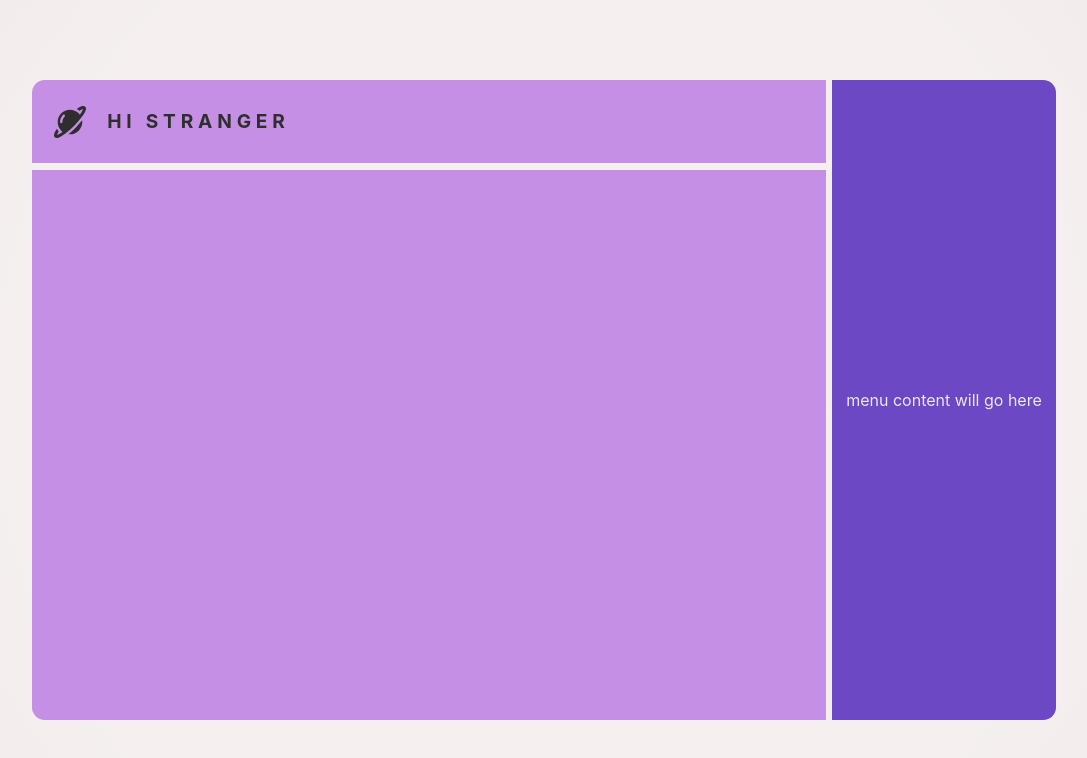
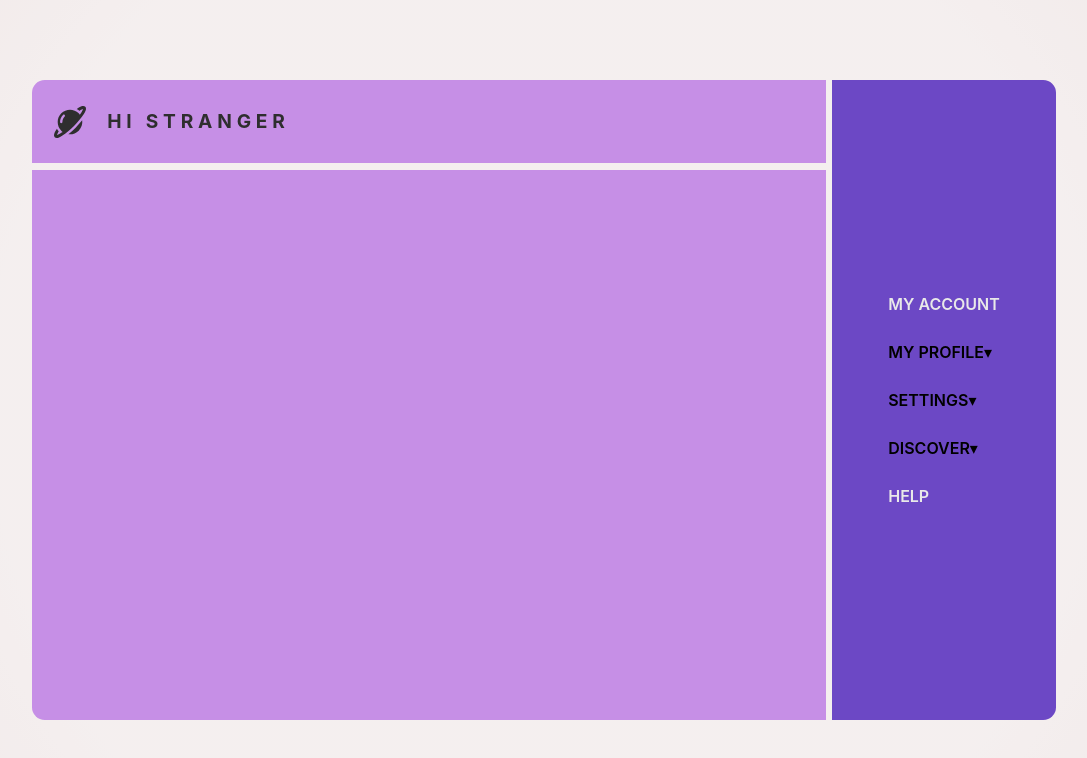
Before and after one commit to lisa-von-mond/space-dashboard, a Vue app: page / in a window 1280 px wide. Shown: the top 758 px of the page, without its empty margins (96-1183 px from the left). Built offline with nearby package versions, Linux system fonts and the light colour scheme.

Commit message:
make quick menu draft

```diff
--- a/src/components/SideBar.vue
+++ b/src/components/SideBar.vue
@@ -2,20 +2,32 @@
 
 import { ref, reactive } from 'vue'
 
-defineProps({
-
-})
+defineProps({})
 
 const state = reactive({
 
 })
+
+const menuData = [
+  {name: "my account", submenu: false},
+  {name: "my profile", submenu: ["view", "edit"]},
+  {name: "settings", submenu: ["widgets", "alarms", "notifications"] },
+  {name: "discover", submenu: ["about", "contribute"]},
+  {name: "help", submenu: false},
+]
 
 </script>
 
 <template>
 
   <div id="sidebar" class="sidebar">
-    menu content will go here
+    <ul>
+      <li v-for="el in menuData">
+        <p v-if="el.submenu === false">{{ el.name }}</p>
+        <button v-else>{{ el.name }}</button>
+
+      </li>
+    </ul>
   </div>
 
 </template>
@@ -42,6 +54,38 @@ const state = reactive({
     width: 14rem;
     border-radius: 0 0.8rem 0.8rem 0;
   }
+
+  ul {
+    list-style-type: none;
+    padding: 0;
+    @include flex(column, center, center);
+
+    @media (min-width: $screen-small) {
+      @include flex(column, flex-start, flex-start);
+    }
+
+  }
+
+  li {
+    height: 3rem;
+
+    p, button {
+      margin: 0;
+      @include flex(row, center, center);
+      height: 100%;
+      text-transform: uppercase;
+      font-weight: 600;
+    }
+
+    button {
+      padding-left: 0;
+
+    }
+
+    button:after {
+      content: '▾';
+    }
+  }
 }
 
 </style>
--- a/src/style.scss
+++ b/src/style.scss
@@ -65,6 +65,7 @@ button {
   outline: none;
   box-shadow: none;
   border: none;
+  background: none;
 }
 
 .button--primary {
```
